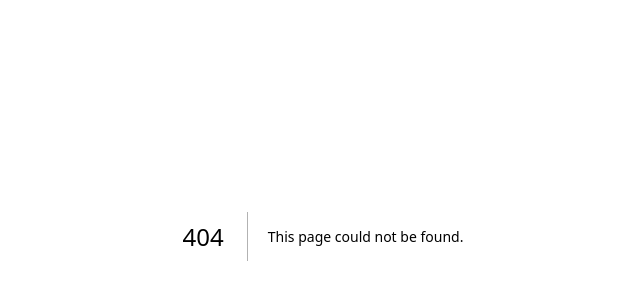
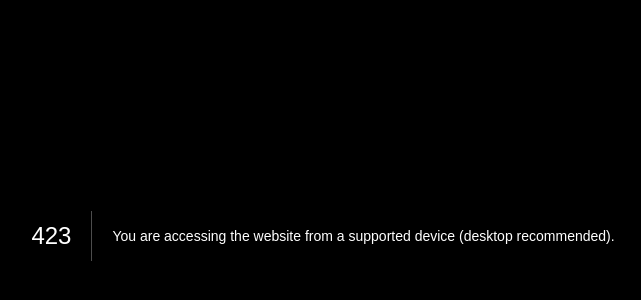
Before and after one commit to deffinad/netflix, a Next.js app: page /423 in a window 1280 px wide. Before the commit this address had no page. Shown: the part 164-464 px from the top of the page, without its empty margins (317-958 px from the left). Built offline with nearby package versions, Linux system fonts and the light colour scheme.

Commit message:
feat: add 423 middleware

```diff
--- a/src/middleware.js
+++ b/src/middleware.js
@@ -16,7 +16,7 @@ export function middleware(request) {
 
     // If device is mobile or tablet, redirect to "/mobile"
     if (isMobile || isTablet) {
-        return NextResponse.redirect(new URL("/mobile", request.url));
+        return NextResponse.redirect(new URL("/423", request.url));
     }
 
     // Otherwise, continue with the request
--- /dev/null
+++ b/src/pages/423.js
@@ -0,0 +1,47 @@
+import React from 'react'
+
+const LockedPage = () => {
+    return (
+        <div style={styles.container}>
+            <div style={{ display: 'flex', flexDirection: 'row', alignItems: 'center' }}>
+                <h1 style={styles.errorCode}>423</h1>
+                <div style={styles.divider}></div>
+                <p style={styles.message}>You are accessing the website from a supported device (desktop recommended).</p>
+            </div>
+        </div>
+    )
+}
+
+const styles = {
+    container: {
+        display: "flex",
+        flexDirection: "row",
+        alignItems: "center",
+        justifyContent: "center",
+        height: "100vh",
+        backgroundColor: "#000", // Black background
+        color: "#fff", // White text
+        fontFamily: "Arial, sans-serif",
+        position: "relative",
+        padding: '16px'
+    },
+    divider: {
+        height: '50px',
+        width: 1,
+        backgroundColor: 'rgba(255,255,255,.3)'
+    },
+    errorCode: {
+        display: "inline-block",
+        margin: "0 20px 0 0",
+        fontSize: "24px",
+        fontWeight: 500,
+        verticalAlign: "top",
+    },
+    message: {
+        fontSize: "14px",
+        margin: "0 0 0 20px",
+        fontWeight: 400,
+    },
+};
+
+export default LockedPage
```
